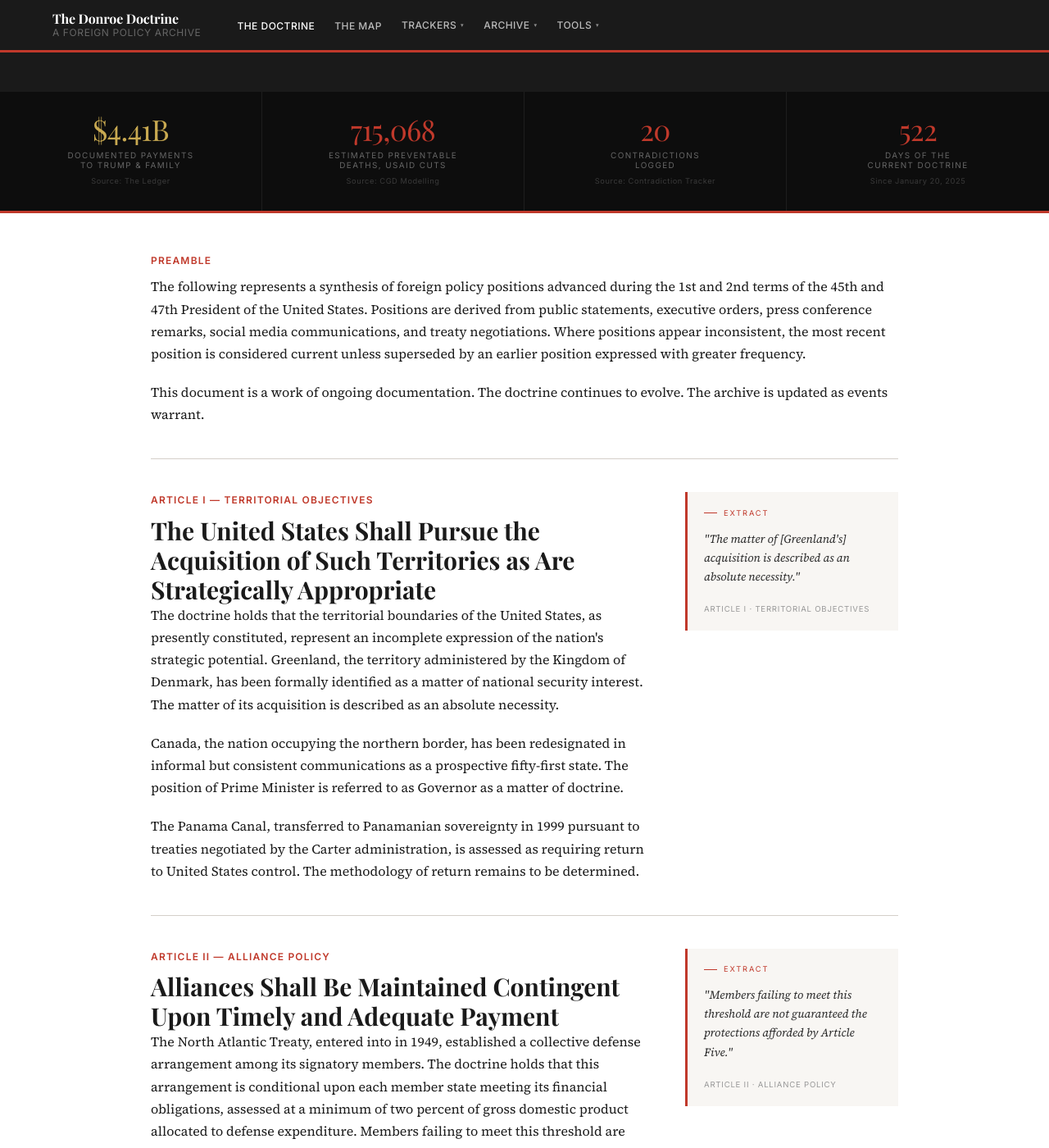
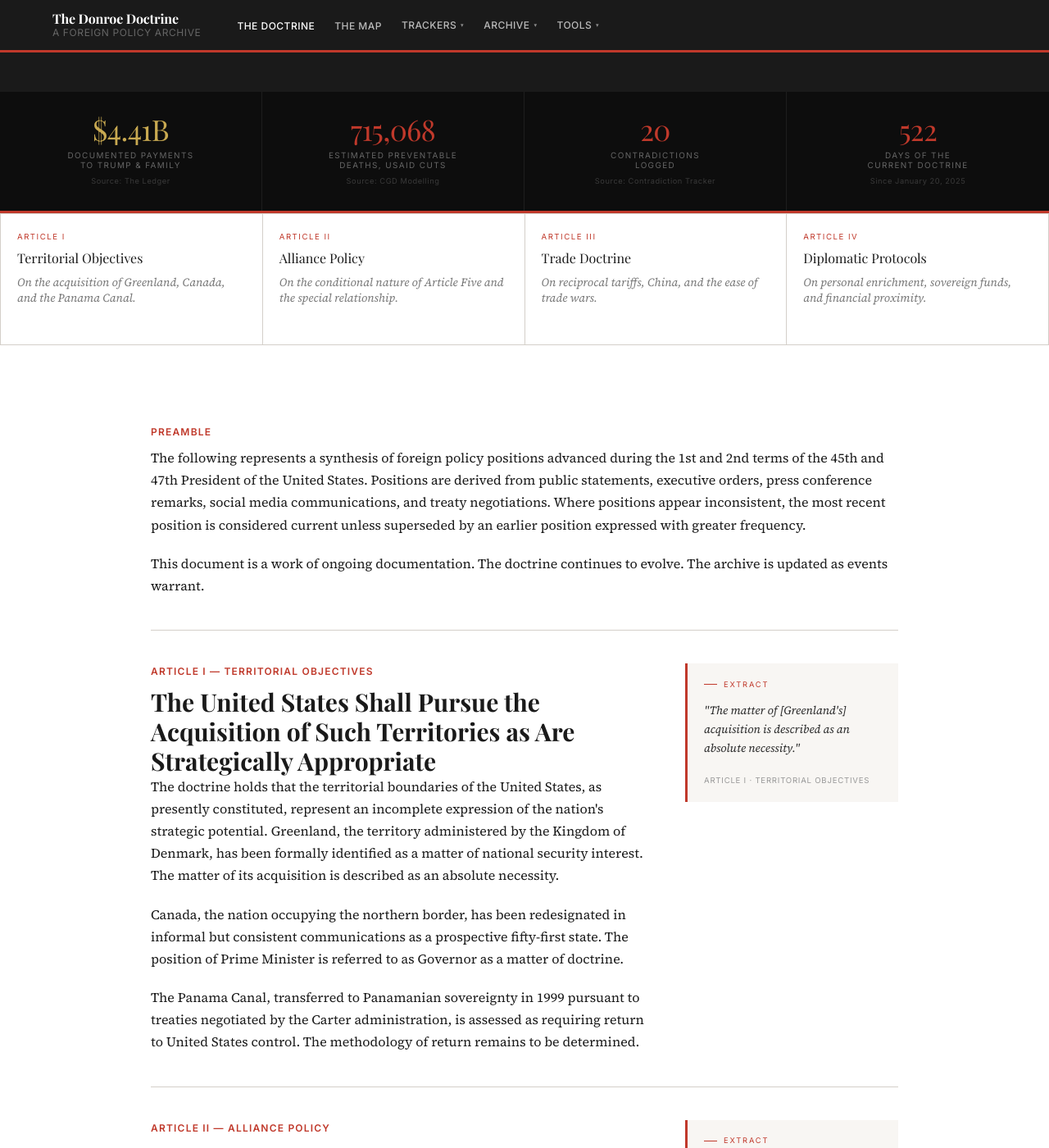
Before and after one commit to dtgara/donroe-doctrine, a Jekyll site: the page built from index.html, in a window 1280 px wide and 1400 px high, scrolled down 380 px. Shown: the whole window at 82% size. Built offline with Jekyll 4.4.1, drawn with Linux system fonts in a browser that asks for light colours; some web fonts are replaced.

Commit message:
Add article index cards between status board and doctrine body

```diff
--- a/assets/css/style-v2.css
+++ b/assets/css/style-v2.css
@@ -2550,3 +2550,71 @@ body { padding-top: var(--nav-height); }
   .doctrine-clause-grid { grid-template-columns: 1fr; gap: 1.5rem; }
   .classified-extract { position: static; }
 }
+
+/* ============================================================
+   DOCTRINE — Article Index Cards
+   ============================================================ */
+.doctrine-article-index {
+  display: grid;
+  grid-template-columns: repeat(4, 1fr);
+  border-left: 1px solid var(--color-border);
+  border-top: 1px solid var(--color-border);
+  margin-bottom: 3rem;
+}
+.doctrine-article-card {
+  border-right: 1px solid var(--color-border);
+  border-bottom: 1px solid var(--color-border);
+  padding: 1.25rem 1.25rem 1rem;
+  text-decoration: none;
+  display: block;
+  position: relative;
+  transition: background 0.15s;
+}
+.doctrine-article-card::before {
+  content: '';
+  position: absolute;
+  top: 0; left: 0; right: 0;
+  height: 2px;
+  background: transparent;
+  transition: background 0.15s;
+}
+.doctrine-article-card:hover { background: #f8f6f3; text-decoration: none; }
+.doctrine-article-card:hover::before { background: var(--color-red); }
+
+.doctrine-article-card-num {
+  font-family: var(--font-ui);
+  font-size: 0.6rem;
+  letter-spacing: 0.16em;
+  text-transform: uppercase;
+  color: var(--color-red);
+  margin-bottom: 0.5rem;
+}
+.doctrine-article-card-title {
+  font-family: var(--font-display);
+  font-size: var(--text-base);
+  color: var(--color-near-black);
+  line-height: 1.25;
+  margin-bottom: 0.6rem;
+}
+.doctrine-article-card-sub {
+  font-family: var(--font-body);
+  font-size: var(--text-sm);
+  color: #777;
+  line-height: 1.4;
+  font-style: italic;
+}
+.doctrine-article-card-arrow {
+  font-family: var(--font-ui);
+  font-size: 0.65rem;
+  color: var(--color-red);
+  margin-top: 0.75rem;
+  display: block;
+  letter-spacing: 0.05em;
+  opacity: 0;
+  transition: opacity 0.15s;
+}
+.doctrine-article-card:hover .doctrine-article-card-arrow { opacity: 1; }
+
+@media (max-width: 768px) {
+  .doctrine-article-index { grid-template-columns: repeat(2, 1fr); }
+}
--- a/index.html
+++ b/index.html
@@ -38,6 +38,33 @@ body_class: page-doctrine
     <div class="doctrine-status-label">Days of the<br>Current Doctrine</div>
     <div class="doctrine-status-source">Since January 20, 2025</div>
   </div>
+</div>
+
+<div class="doctrine-article-index">
+  <a href="#territorial" class="doctrine-article-card">
+    <div class="doctrine-article-card-num">Article I</div>
+    <div class="doctrine-article-card-title">Territorial Objectives</div>
+    <div class="doctrine-article-card-sub">On the acquisition of Greenland, Canada, and the Panama Canal.</div>
+    <span class="doctrine-article-card-arrow">Read &rarr;</span>
+  </a>
+  <a href="#alliance" class="doctrine-article-card">
+    <div class="doctrine-article-card-num">Article II</div>
+    <div class="doctrine-article-card-title">Alliance Policy</div>
+    <div class="doctrine-article-card-sub">On the conditional nature of Article Five and the special relationship.</div>
+    <span class="doctrine-article-card-arrow">Read &rarr;</span>
+  </a>
+  <a href="#trade" class="doctrine-article-card">
+    <div class="doctrine-article-card-num">Article III</div>
+    <div class="doctrine-article-card-title">Trade Doctrine</div>
+    <div class="doctrine-article-card-sub">On reciprocal tariffs, China, and the ease of trade wars.</div>
+    <span class="doctrine-article-card-arrow">Read &rarr;</span>
+  </a>
+  <a href="#diplomatic" class="doctrine-article-card">
+    <div class="doctrine-article-card-num">Article IV</div>
+    <div class="doctrine-article-card-title">Diplomatic Protocols</div>
+    <div class="doctrine-article-card-sub">On personal enrichment, sovereign funds, and financial proximity.</div>
+    <span class="doctrine-article-card-arrow">Read &rarr;</span>
+  </a>
 </div>
 
 <div class="doctrine-body">
```
